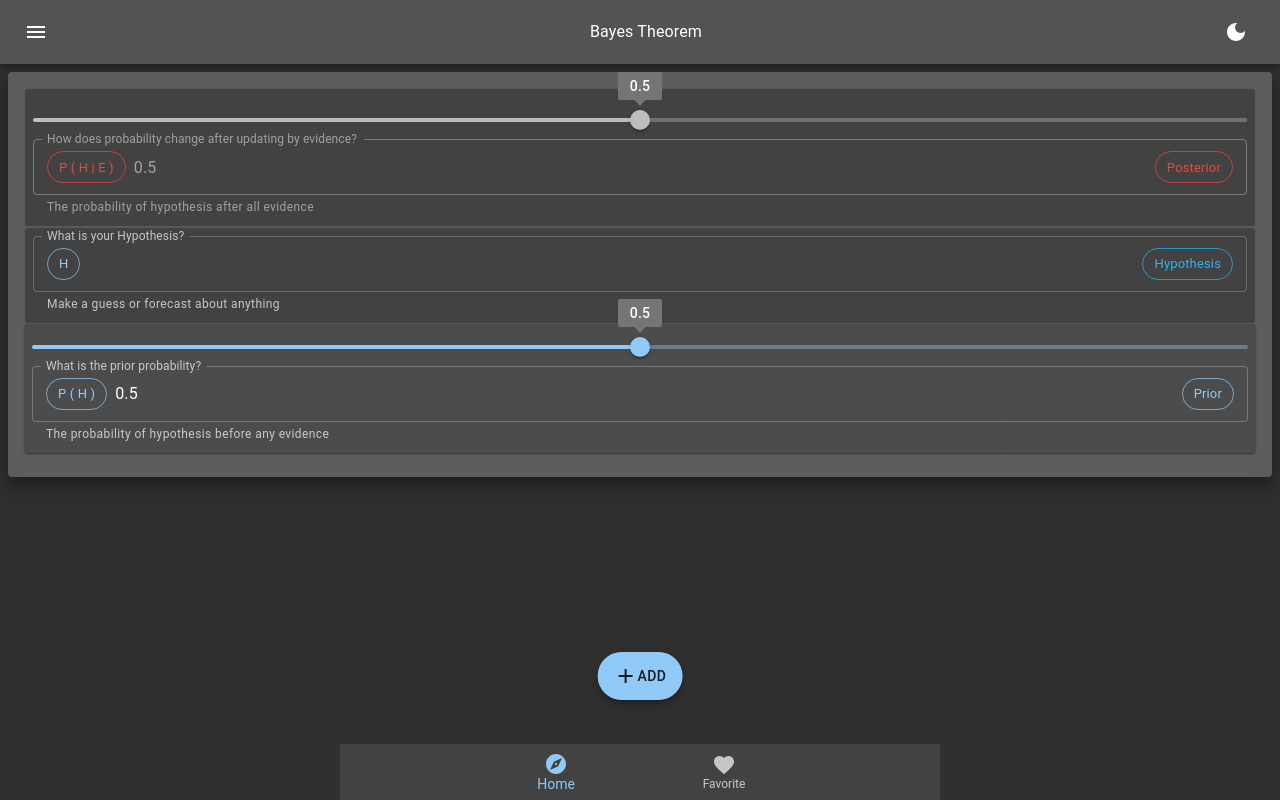
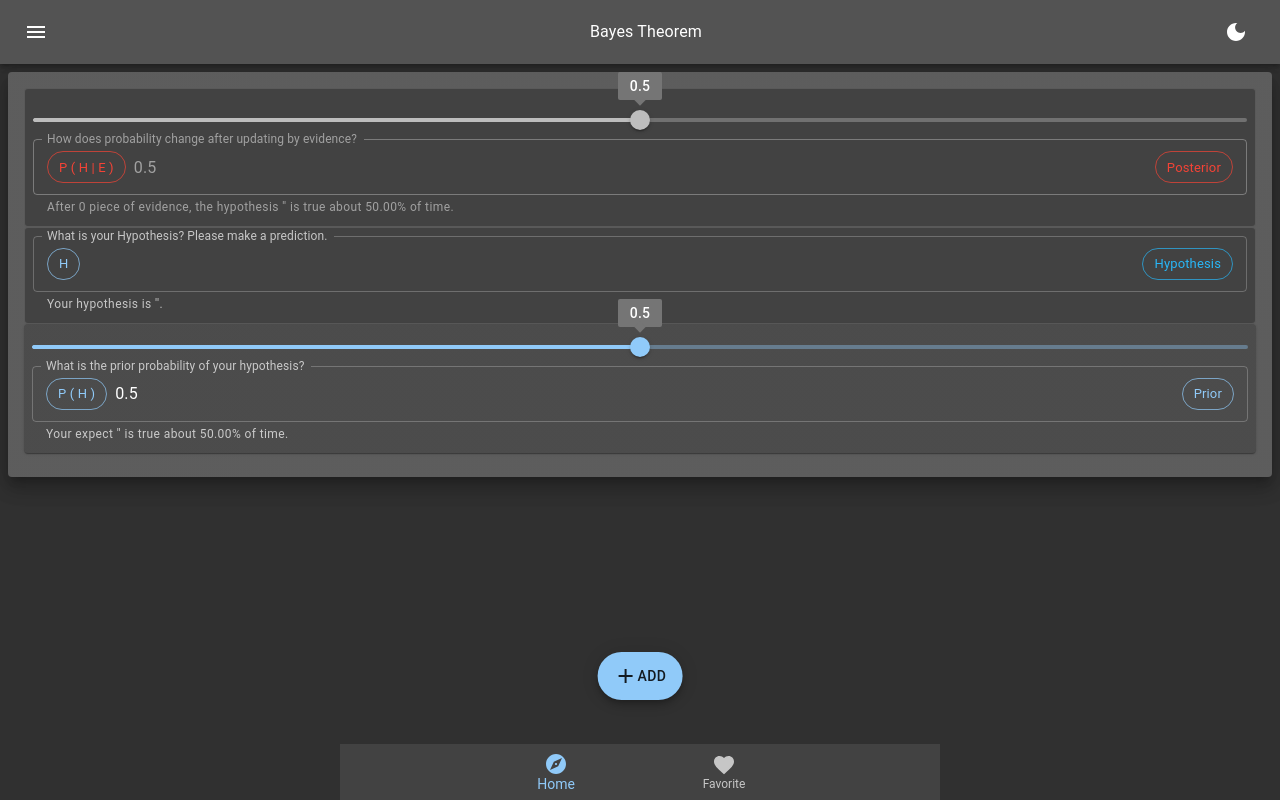
Before and after one commit to quantumsnowball/bayes-domain, a Next.js app: page / in a window 1280 px wide. Built offline with nearby package versions, Linux system fonts and the light colour scheme.

Commit message:
feat: interactive helper text

```diff
--- a/components/Pages/Home/HypothesisCard/PosteriorShow.tsx
+++ b/components/Pages/Home/HypothesisCard/PosteriorShow.tsx
@@ -5,6 +5,8 @@ import {
   Slider,
   TextField,
 } from "@mui/material"
+import { useSelector } from "react-redux"
+import { RootState } from "../../../../redux/store"
 
 
 interface PosteriorShowProps {
@@ -12,6 +14,9 @@ interface PosteriorShowProps {
 }
 
 function PosteriorShow({ posteriorLocal }: PosteriorShowProps) {
+  const title = useSelector((s: RootState) => s.content.hypothesis.title)
+  const evidence = useSelector((s: RootState) => s.content.evidence)
+
   return (
     <Paper
       elevation={1}
@@ -32,7 +37,8 @@ function PosteriorShow({ posteriorLocal }: PosteriorShowProps) {
         variant="outlined"
         color='error'
         label='How does probability change after updating by evidence?'
-        helperText='The probability of hypothesis after all evidence'
+        helperText={`After ${evidence.length} piece${evidence.length > 1 ? "s" : ""} of evidence, `
+          + `the hypothesis '${title}' is true about ${(posteriorLocal * 100).toFixed(2)}% of time.`}
         InputProps={{
           startAdornment:
             <InputAdornment position="start" >
--- a/components/Pages/Home/HypothesisCard/PriorPrompt.tsx
+++ b/components/Pages/Home/HypothesisCard/PriorPrompt.tsx
@@ -19,6 +19,7 @@ interface PriorPromptProps {
 function PriorPrompt({ priorLocal, setPriorLocal }: PriorPromptProps) {
   const dispatch = useDispatch()
   const prior = useSelector((s: RootState) => s.content.hypothesis.prior)
+  const title = useSelector((s: RootState) => s.content.hypothesis.title)
 
   return (
     <Paper
@@ -42,8 +43,8 @@ function PriorPrompt({ priorLocal, setPriorLocal }: PriorPromptProps) {
         fullWidth
         variant="outlined"
         color='primary'
-        label='What is the prior probability?'
-        helperText='The probability of hypothesis before any evidence'
+        label='What is the prior probability of your hypothesis?'
+        helperText={`Your expect '${title}' is true about ${(prior * 100).toFixed(2)}% of time.`}
         InputProps={{
           startAdornment:
             <InputAdornment position="start" >
@@ -63,7 +64,7 @@ function PriorPrompt({ priorLocal, setPriorLocal }: PriorPromptProps) {
         onFocus={e => e.target.select()}
       >
       </TextField>
-    </Paper>
+    </Paper >
   )
 }
 
--- a/components/Pages/Home/HypothesisCard/TitlePrompt.tsx
+++ b/components/Pages/Home/HypothesisCard/TitlePrompt.tsx
@@ -22,8 +22,8 @@ function TitlePrompt() {
         fullWidth
         variant="outlined"
         color='primary'
-        label='What is your Hypothesis?'
-        helperText="Make a guess or forecast about anything"
+        label='What is your Hypothesis? Please make a prediction.'
+        helperText={`Your hypothesis is '${title}'.`}
         InputProps={{
           startAdornment:
             <InputAdornment position="start" >
```
